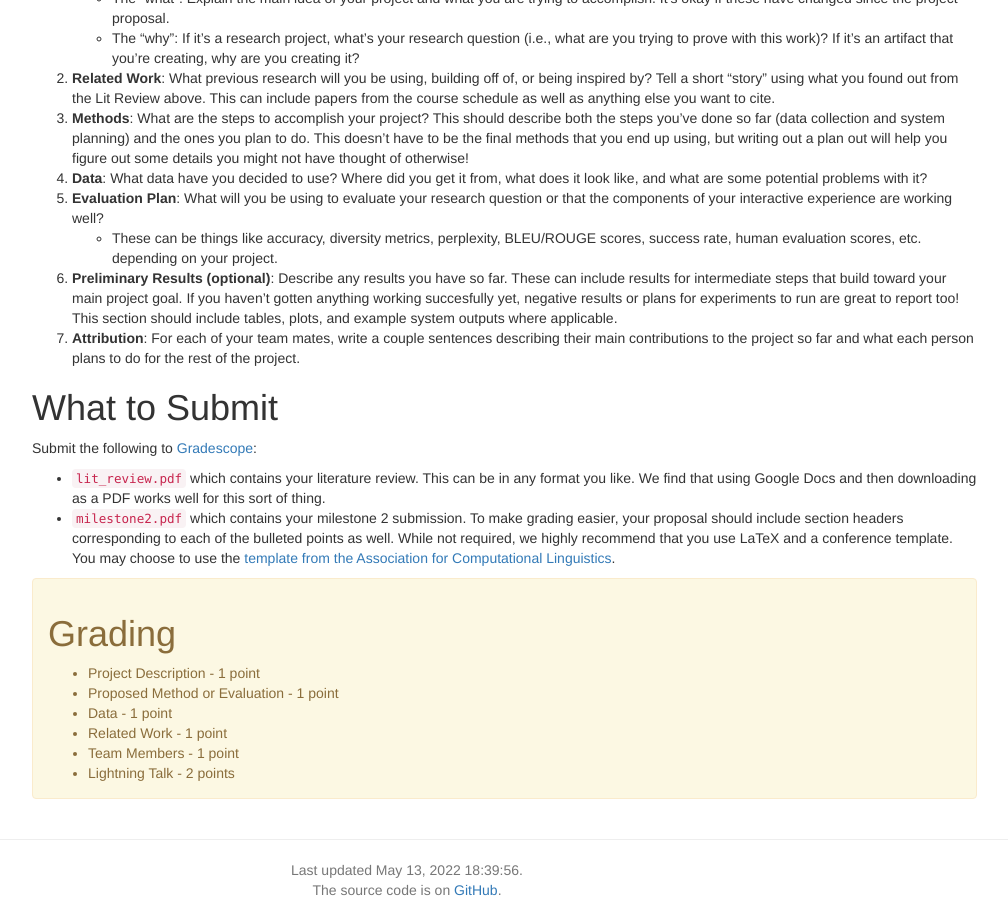
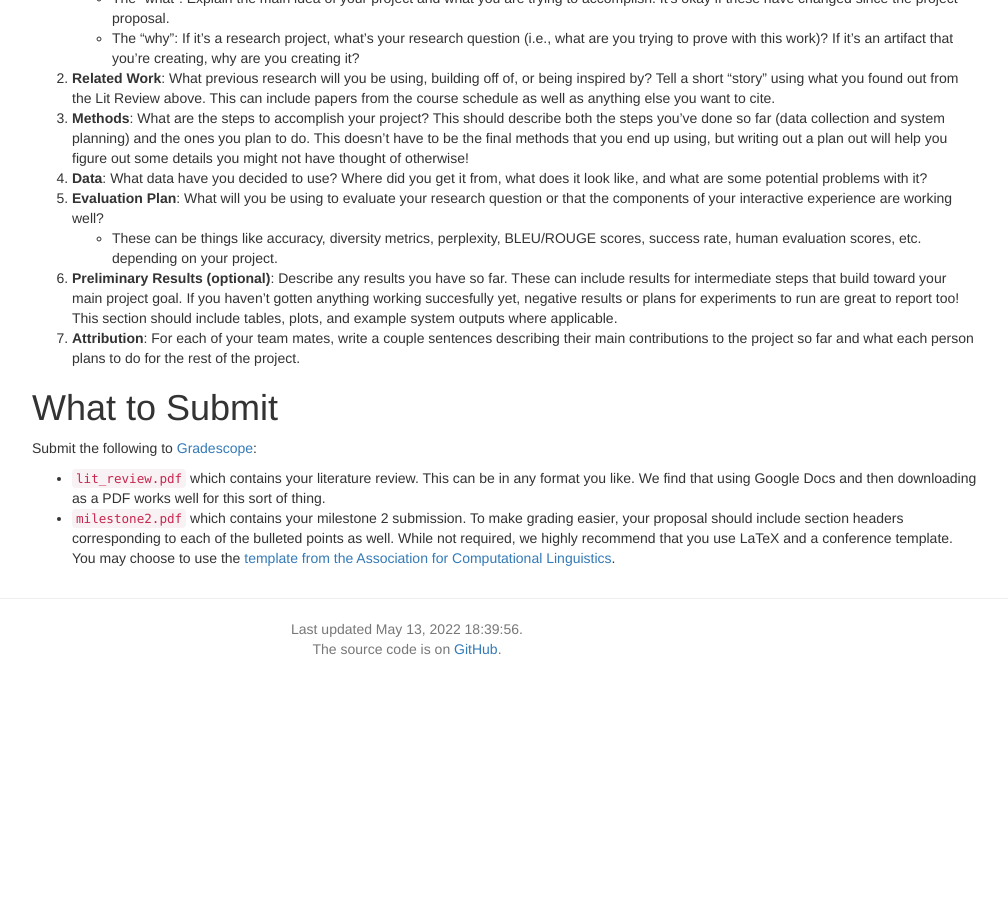
Before and after one commit to interactive-fiction-class/interactive-fiction-class.github.io, a Jekyll site: the page built from homeworks/progress-report1/pr1.md, in a window 1280 px wide and 900 px high, scrolled down 1180 px. Shown: the whole window, without its empty margins (233-1241 px from the left). Built offline with Jekyll 4.4.1, drawn with Linux system fonts in a browser that asks for light colours; nearby versions of some CDN libraries; a script that is not in the unit is left out; after the commit the page ends 1839 px from its top, so only the background shows below that.

Commit message:
Update pr1.md

```diff
--- a/homeworks/progress-report1/pr1.md
+++ b/homeworks/progress-report1/pr1.md
@@ -104,13 +104,3 @@ __Title__ & __Author Names__: What are you calling your project? These are not g
 Submit the following to [Gradescope](https://www.gradescope.com/courses/354158/assignments/1944469):
 * `lit_review.pdf` which contains your literature review. This can be in any format you like. We find that using Google Docs and then downloading as a PDF works well for this sort of thing.
 * `milestone2.pdf` which contains your milestone 2 submission. To make grading easier, your proposal should include section headers corresponding to each of the bulleted points as well. While not required, we highly recommend that you use LaTeX and a conference template. You may choose to use the [template from the Association for Computational Linguistics](https://www.overleaf.com/latex/templates/acl-rolling-review-template/jxbhdzhmcpdm).
-
-<div class="alert alert-warning" markdown="1">
-# Grading
-* Project Description - 1 point
-* Proposed Method or Evaluation - 1 point
-* Data - 1 point
-* Related Work - 1 point
-* Team Members - 1 point
-* Lightning Talk - 2 points
-</div>
```
